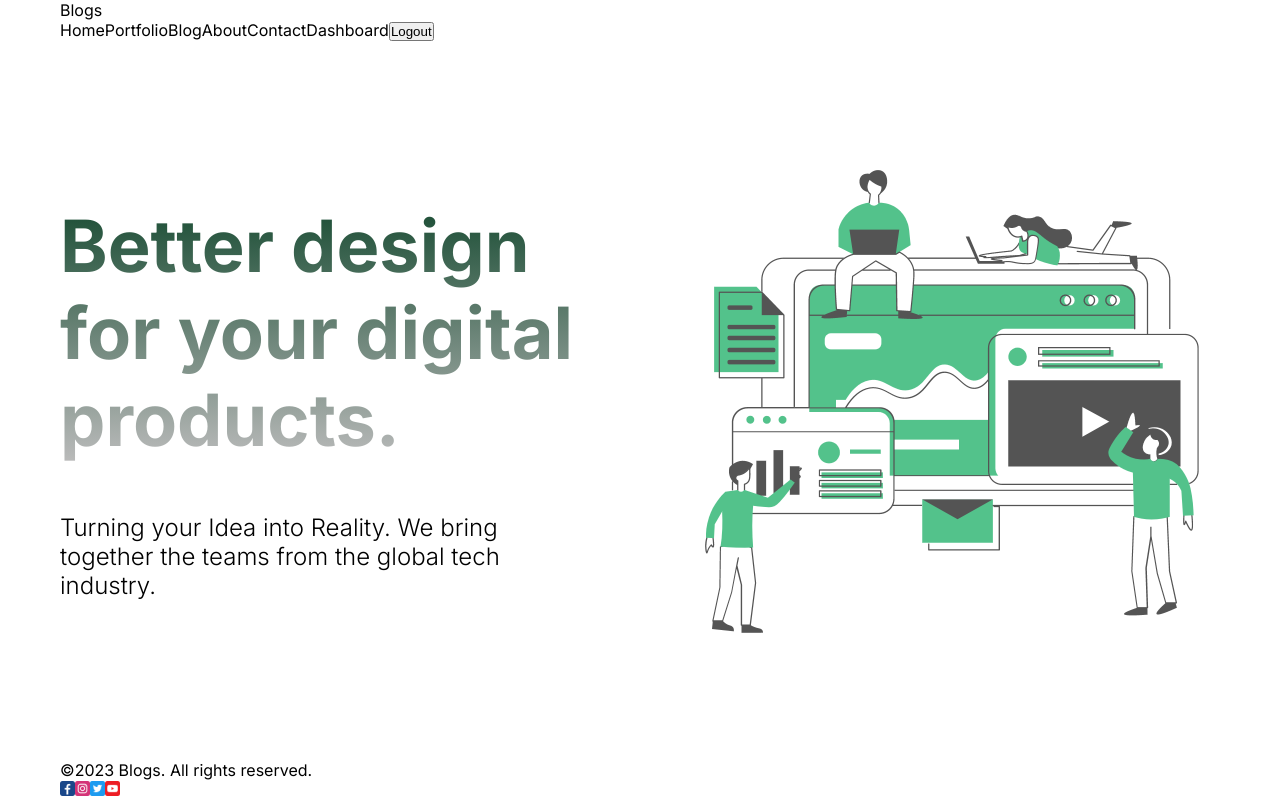
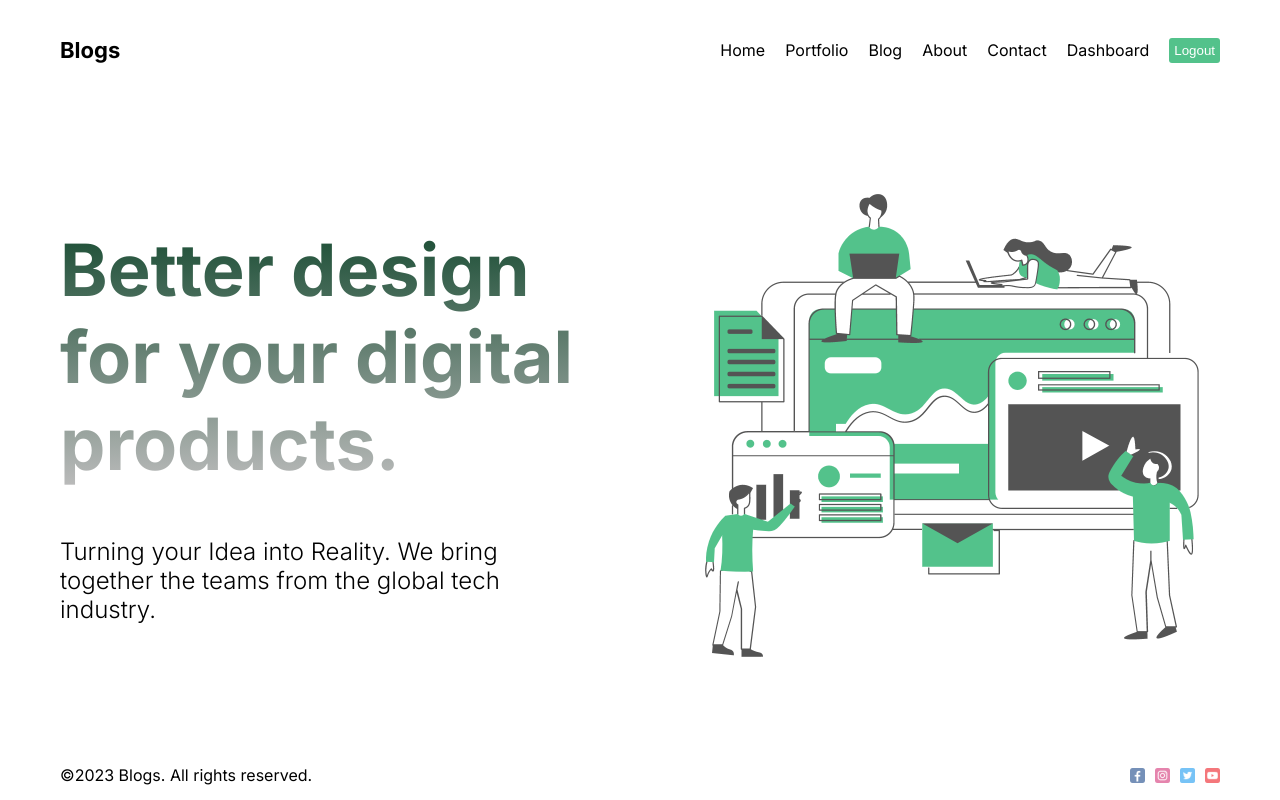
Before and after one commit to Sahilbalhra/nextjs_blog, a Next.js app: page / in a window 1280 px wide. Built offline with nearby package versions, Linux system fonts and the light colour scheme.

Commit message:
navbar and footer css added

```diff
--- a/next.config.js
+++ b/next.config.js
@@ -1,4 +1,8 @@
 /** @type {import('next').NextConfig} */
-const nextConfig = {}
+const nextConfig = {
+  images: {
+    domains: ["images.pexels.com"],
+  },
+};
 
-module.exports = nextConfig
+module.exports = nextConfig;
--- a/src/components/footer/footer.module.css
+++ b/src/components/footer/footer.module.css
@@ -0,0 +1,17 @@
+.container{
+    height: 50px;
+    display: flex;
+    align-items: center;
+    justify-content: space-between;
+}
+
+.social{
+    display: flex;
+    align-items: center;
+    gap: 10px;
+}
+
+.icon {
+    opacity: 0.6;
+    cursor: pointer;
+}
--- a/src/components/navbar/Navbar.tsx
+++ b/src/components/navbar/Navbar.tsx
@@ -1,5 +1,6 @@
 "use client"
 import Link from 'next/link'
+import styles from './navbar.module.css'
 
 const links = [
   {
@@ -36,15 +37,15 @@
 
 const Navbar = () => {
   return (
-    <div>
-      <Link href='/'>Blogs</Link>
-      <div>
+    <div className={styles.container}>
+      <Link href='/' className={styles.logo}>Blogs</Link>
+      <div className={styles.links}>
         {
           links.map(link => (
-            <Link href={link.url} key={link.id}>{link.title}</Link>
+            <Link href={link.url} key={link.id} className={styles.link}>{link.title}</Link>
           ))
         }
-        <button onClick={() => { console.log("logout") }}>Logout</button>
+        <button className={styles.logout} onClick={() => { console.log("logout") }}>Logout</button>
       </div>
     </div>
   )
--- /dev/null
+++ b/src/components/navbar/navbar.module.css
@@ -0,0 +1,30 @@
+.container {
+  height: 100px;
+  display: flex;
+  justify-content: space-between;
+  align-items: center;
+}
+
+.logo {
+  font-weight: bold;
+  font-size: 22px;
+}
+
+.links {
+  display: flex;
+  align-items: center;
+  gap: 20px;
+}
+
+.logout {
+  padding: 5px;
+  border: none;
+  background-color: #53c28b;
+  color: white;
+  cursor: pointer;
+  border-radius: 3px;
+}
+
+.logout:hover{
+    background-color: #0e5e36;
+}
```
